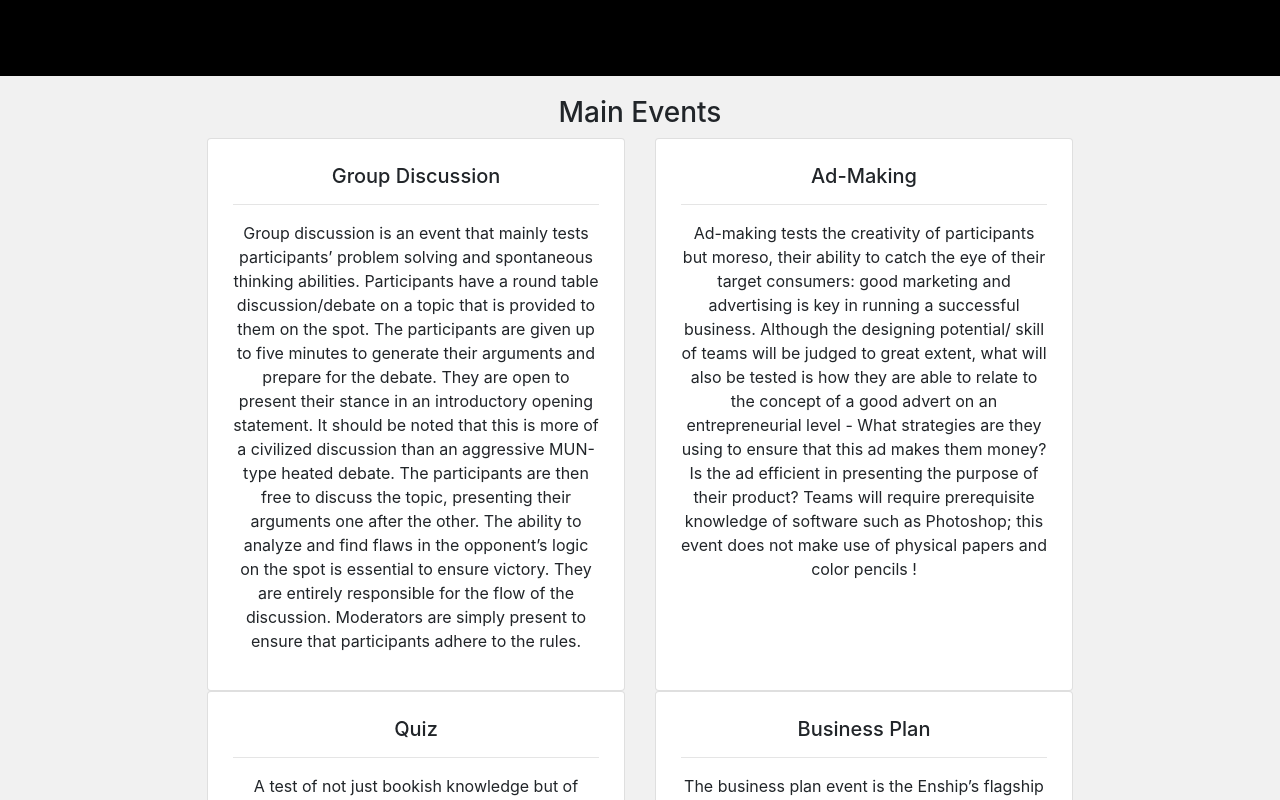
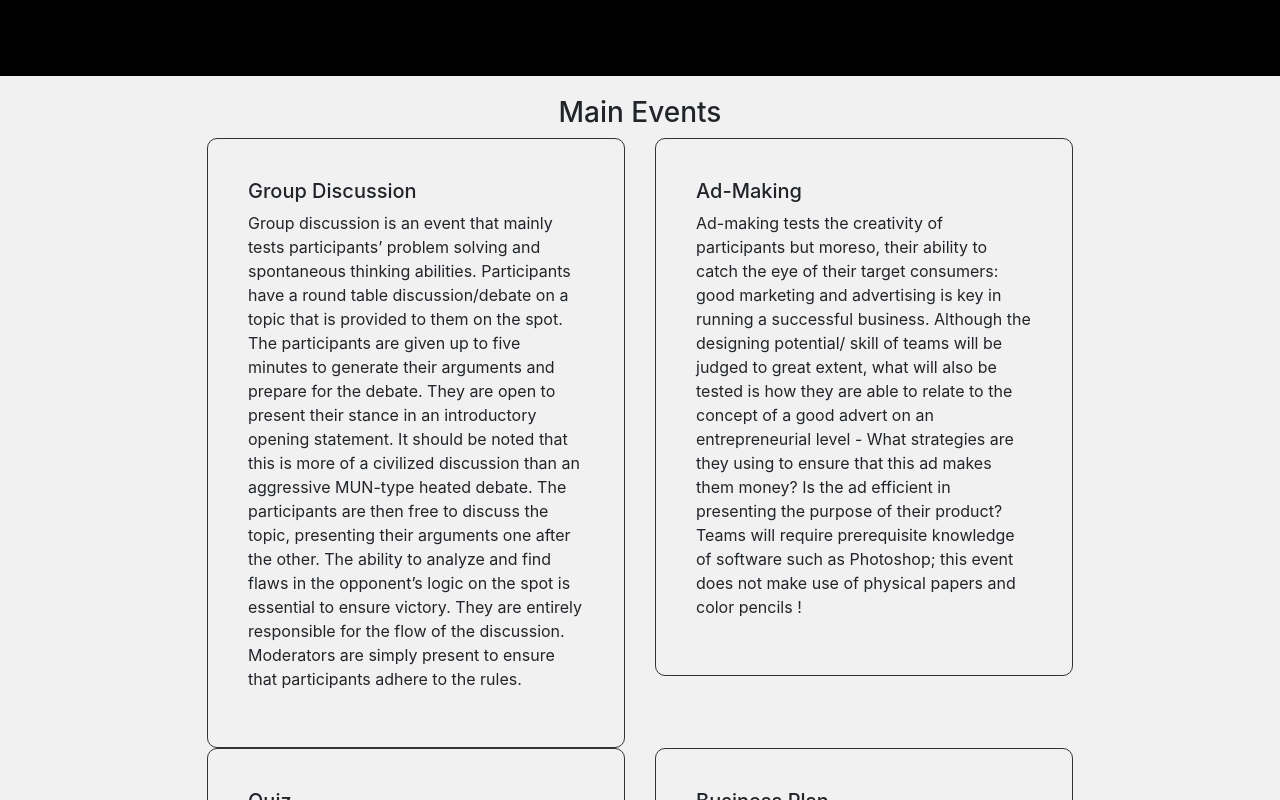
Before and after one commit to Enship-Club/enship-club.github.io, a Next.js app: page / in a window 1280 px wide. Shown: the part 780-1580 px from the top of the page. Built offline with nearby package versions, Linux system fonts and the light colour scheme.

Commit message:
Update MainEventCard.js

```diff
--- a/components/MainEventCard.js
+++ b/components/MainEventCard.js
@@ -1,20 +1,24 @@
+import React from 'react';
 import { Card } from "react-bootstrap";
+import Modal from "react-bootstrap/Modal";
+import Button from "react-bootstrap/Button";
+import "bootstrap/dist/css/bootstrap.min.css";
+import handleShow from "/components/ModalEventCard";
 
-export default function MainEventCard({ heading, body }) {
+export default function MainEventCard({ heading, body, ModalHeading, Description }) {
   return (
-    <Card
-      style={{
-        padding: "5px",
-        marginBottom: "12px",
-        maxWidth: "490px",
-        height: "100%",
-      }}
-    >
-      <Card.Body style={{ textAlign: "center" }}>
-        <Card.Title>{heading}</Card.Title>
-        <hr />
-        <Card.Text>{body}</Card.Text>
-      </Card.Body>
-    </Card>
+    <div style={{flexBasis:"0.7px",border:"1px solid #333",padding:"2.5rem", borderRadius: "10px"}} onClick={openModal}>
+      <h5><a target="_blank">{heading}</a></h5><div><p>{body}</p></div>
+    </div>
   );
-}
+  function openModal(){
+  render() ;{
+    <Modal backdrop="static">
+      <Modal.Header closeButton>
+        <Modal.Title>{ModalHeading}</Modal.Title>
+      </Modal.Header>
+      <Modal.Body>{Description}</Modal.Body>
+      <Modal.Footer><button type="button" variant="secondary" class="btn btn-default">Close</button></Modal.Footer>
+    </Modal>
+  }
+}}
```
